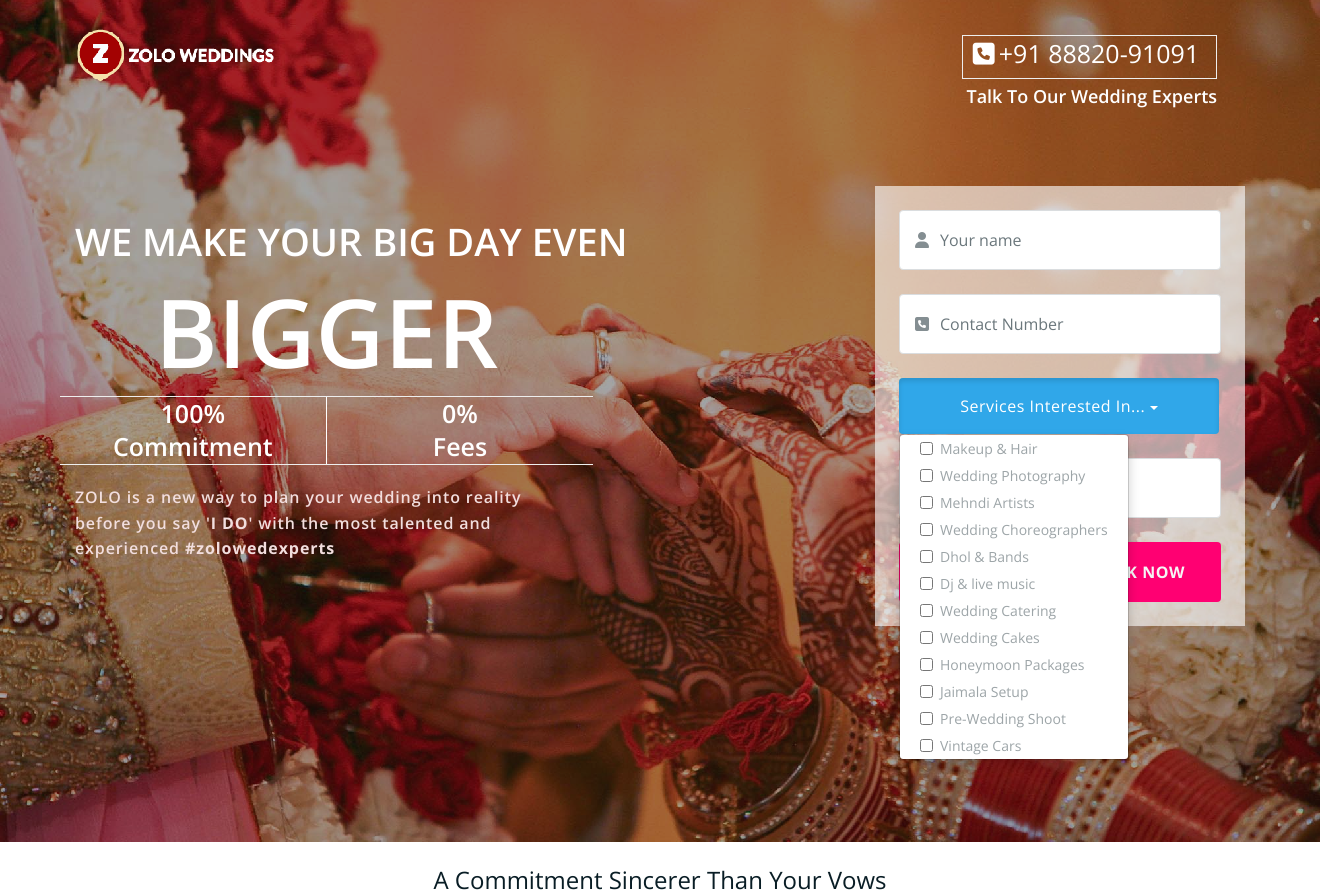
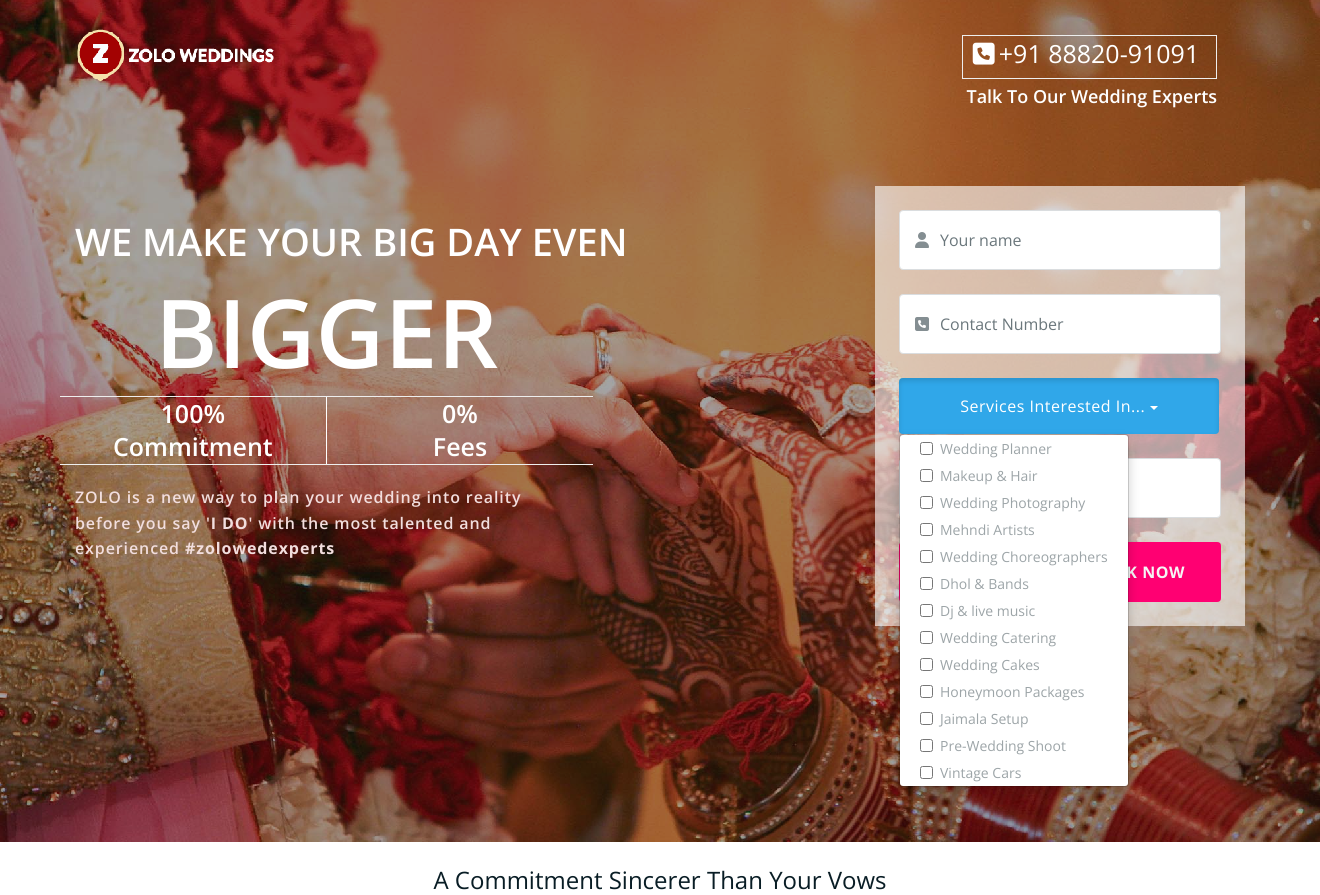
Before and after one commit to Scaledesk/zolo-wedding, a PHP site: page / in a window 1320 px wide, after a click on "Services Interested In...". Shown: the top 895 px of the page. Run offline with PHP 8.4, Linux system fonts and the light colour scheme; some libraries are stand-ins or nearby versions; some web fonts are replaced.

Commit message:
Wedding planner service added to multiselect dropdown

```diff
--- a/index.php
+++ b/index.php
@@ -147,6 +147,7 @@
                                     <!--<input type="text" value="" name="EMAIL" class="form-control input-lg" id="input-email" placeholder="Interested Services" required>-->
                                     <select class="example-getting-started" multiple="multiple" name="services[]" required>
 
+                                        <option value="Wedding Planner">Wedding Planner</option>
                                         <option value="Makeup and hair">Makeup &amp; Hair</option>
                                         <option value="wedding photography">Wedding Photography</option>
                                         <option value="mehndi artists">Mehndi Artists</option>
```
